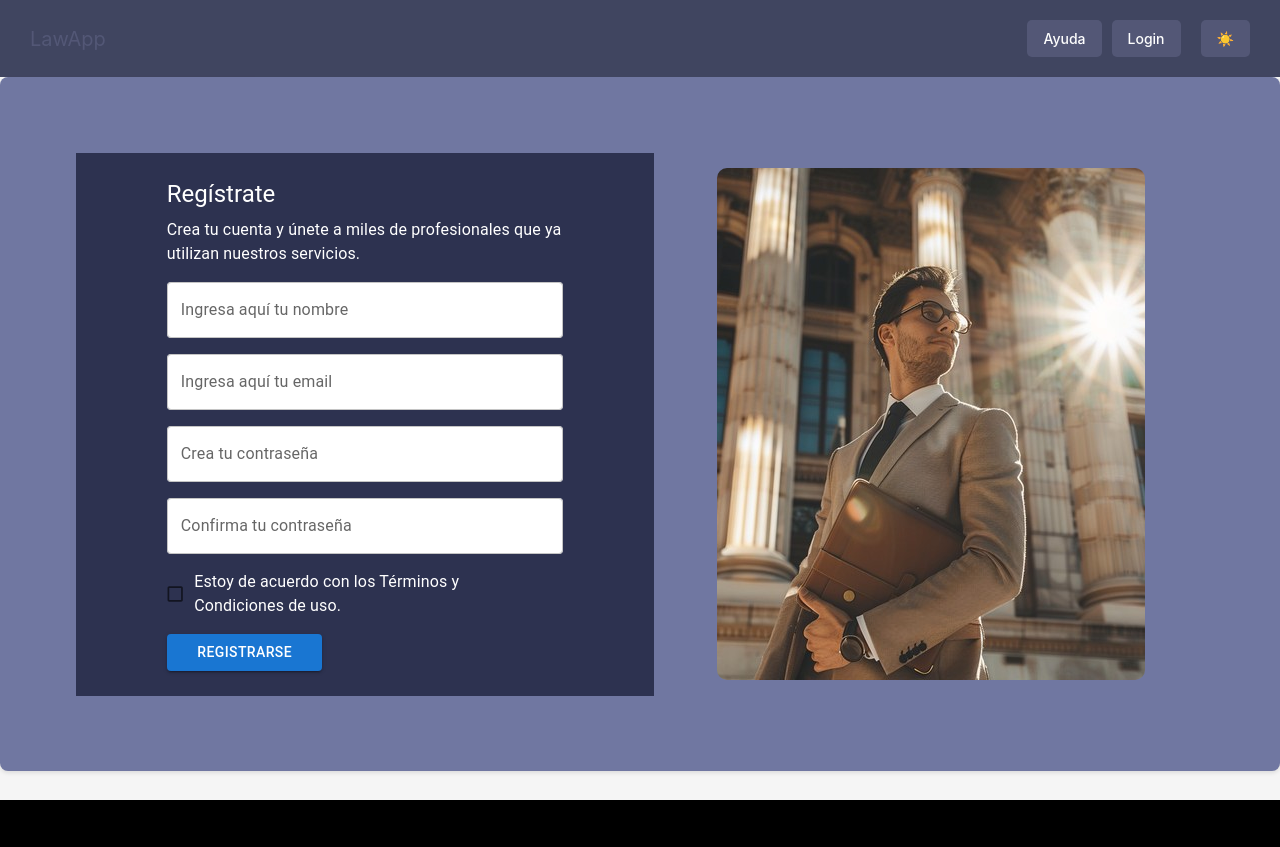
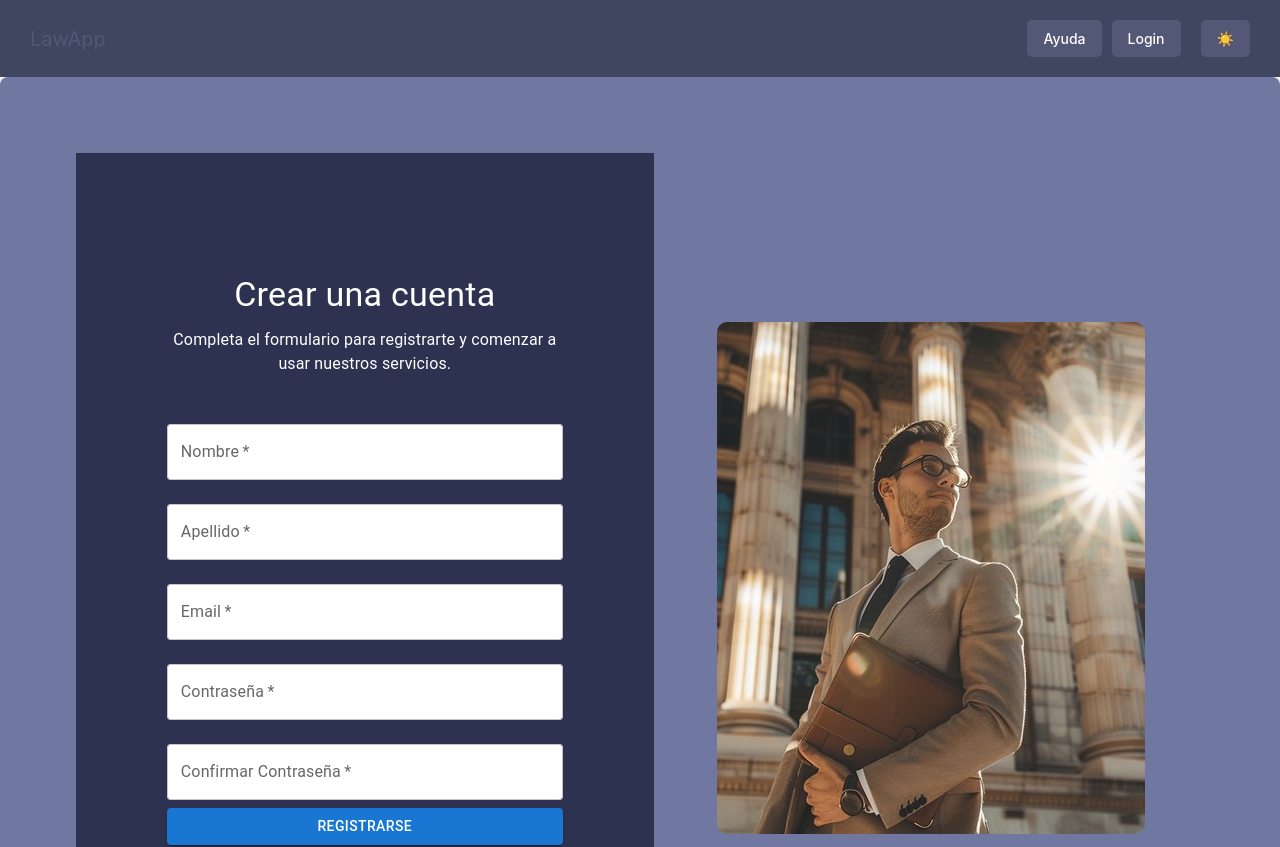
Before and after one commit to No-Country-simulation/s17-09-n-node-react, a React (Vite) app in the folder client/: page /register in a window 1280 px wide. Shown: the top 847 px of the page. Before the commit the page ends 800 px from the top, so only its background shows below. Built offline with nearby package versions, Linux system fonts and the light colour scheme.

Commit message:
feat: post users

```diff
--- a/client/src/modules/auth/components/Sign-in.tsx
+++ b/client/src/modules/auth/components/Sign-in.tsx
@@ -105,9 +105,8 @@ const Login = () => {
             required
             InputProps={{
               sx: {
-                backgroundColor: 'white', // Fondo blanco para el input
-                color: 'black', // Color del texto
-              },
+                backgroundColor: 'white',
+                color: 'black',               },
             }}
           />
 
--- a/client/src/modules/auth/components/Sign-up.tsx
+++ b/client/src/modules/auth/components/Sign-up.tsx
@@ -1,175 +1,232 @@
-import React, { useState, ChangeEvent, FormEvent } from 'react';
-import { TextField, Checkbox, FormControlLabel, Button, Typography, Container, Grid, FormHelperText } from '@mui/material';
+import React, { useState } from 'react';
+import { Link, useNavigate } from 'react-router-dom';
+import { TextField, Button, Typography, Container, Box, Alert } from '@mui/material';
 
-interface RegisterFormData {
-  name: string;
-  email: string;
-  password: string;
-  confirmPassword: string;
-  termsAccepted: boolean;
+const Register = () => {
+  const [name, setName] = useState<string>('');
+  const [lastName, setLastName] = useState<string>('');
+  const [email, setEmail] = useState<string>('');
+  const [password, setPassword] = useState<string>('');
+  const [confirmPassword, setConfirmPassword] = useState<string>('');
+  const [error, setError] = useState<string>('');
+  const [nameError, setNameError] = useState<string>('');
+  const [lastNameError, setLastNameError] = useState<string>('');
+  const [emailError, setEmailError] = useState<string>('');
+  const [passwordError, setPasswordError] = useState<string>('');
+  const [confirmPasswordError, setConfirmPasswordError] = useState<string>('');
+  const navigate = useNavigate();
+
+  // Validaciones
+  const validateName = (name: string) => {
+    if (name.trim().length === 0) {
+      setNameError('El nombre es obligatorio.');
+    } else {
+      setNameError('');
     }
-
-const Register: React.FC = () => {
-  const [formData, setFormData] = useState<RegisterFormData>({
-    name: '',
-    email: '',
-    password: '',
-    confirmPassword: '',
-    termsAccepted: false,
-  });
-
-  const [errors, setErrors] = useState<string[]>([]);
-  const [serverError, setServerError] = useState<string>('');
-
-  const handleChange = (e: ChangeEvent<HTMLInputElement>) => {
-    const { name, value, type, checked } = e.target;
-    setFormData(prev => ({
-      ...prev,
-      [name]: type === 'checkbox' ? checked : value,
-    }));
   };
 
-  const validateForm = () => {
-    const newErrors: string[] = [];
-    if (!formData.name) newErrors.push('Nombre es requerido.');
-    if (!formData.email) newErrors.push('Email es requerido.');
-    if (!formData.password) newErrors.push('Contraseña es requerida.');
-    if (formData.password !== formData.confirmPassword) newErrors.push('Las contraseñas no coinciden.');
-    if (!formData.termsAccepted) newErrors.push('Debe aceptar los términos y condiciones.');
-    setErrors(newErrors);
-    return newErrors.length === 0;
+  const validateLastName = (lastName: string) => {
+    if (lastName.trim().length === 0) {
+      setLastNameError('El apellido es obligatorio.');
+    } else {
+      setLastNameError('');
+    }
   };
 
-  const handleSubmit = async (e: FormEvent) => {
-    e.preventDefault();
-    if (validateForm()) {
+  const validateEmail = (email: string) => {
+    const emailRegex = /^[^\s@]+@[^\s@]+\.[^\s@]+$/;
+    if (!emailRegex.test(email)) {
+      setEmailError('Por favor, ingresa un email válido.');
+    } else {
+      setEmailError('');
+    }
+  };
+
+  const validatePassword = (password: string) => {
+    if (password.length < 8) {
+      setPasswordError('La contraseña debe tener al menos 8 caracteres.');
+    } else {
+      setPasswordError('');
+    }
+  };
+
+  const validateConfirmPassword = (confirmPassword: string) => {
+    if (confirmPassword !== password) {
+      setConfirmPasswordError('Las contraseñas no coinciden.');
+    } else {
+      setConfirmPasswordError('');
+    }
+  };
+
+  const handleSubmit = async (event: React.FormEvent<HTMLFormElement>) => {
+    event.preventDefault();
+
+    // Verificar si hay errores
+    if (nameError || lastNameError || emailError || passwordError || confirmPasswordError) {
+      setError('Por favor, corrige los errores antes de continuar.');
+    } else {
+      setError('');
+
+      // Envío de datos de registro a la API
       try {
-        const response = await fetch('/api/register', {
+        const response = await fetch('https://s17-09-n-node-react.onrender.com/api/v1/user/register', {
           method: 'POST',
           headers: {
             'Content-Type': 'application/json',
           },
-          body: JSON.stringify({
-            name: formData.name,
-            email: formData.email,
-            password: formData.password,
-          }),
+          body: JSON.stringify({ name, lastName, email, password }),
         });
 
-        if (!response.ok) {
-          const { message } = await response.json();
-          setServerError(message || 'Error en el servidor.');
+        if (response.status === 200) {
+          navigate('/login'); // Redirigir al login después del registro exitoso
+        } else if (response.status === 400) {
+          setError('Algunos campos no están completos.');
+        } else if (response.status === 409) {
+          setError('El email ya está registrado.');
         } else {
-          // Redirigir o mostrar mensaje de éxito
-          console.log('Registro exitoso');
+          setError('Error inesperado en el servidor.');
         }
       } catch (error) {
-        setServerError('Error en el servidor.');
+        setError('Error en el servidor.');
         console.log(error);
       }
     }
   };
 
   return (
-    <Container component="main" maxWidth="xs">
-      <Typography variant="h5" gutterBottom>
-        Regístrate
+    <Container maxWidth="xs">
+      <Box
+        display="flex"
+        flexDirection="column"
+        alignItems="center"
+        justifyContent="center"
+        minHeight="100vh"
+      >
+        <Typography variant="h4" component="h1" gutterBottom>
+          Crear una cuenta
         </Typography>
-      <Typography variant="body1" paragraph>
-        Crea tu cuenta y únete a miles de profesionales que ya utilizan nuestros servicios.
+        <Typography variant="body1" align="center" paragraph>
+          Completa el formulario para registrarte y comenzar a usar nuestros servicios.
         </Typography>
-      <form onSubmit={handleSubmit}>
-        <Grid container spacing={2}>
-          <Grid item xs={12}>
+        <form onSubmit={handleSubmit} style={{ width: '100%', marginTop: '1rem', color: 'white' }}>
           <TextField
+            label="Nombre"
+            variant="outlined"
             fullWidth
-              label="Ingresa aquí tu nombre"
-              name="name"
-              value={formData.name}
-              onChange={handleChange}
-              placeholder="Ingresa aquí tu nombre"
-              error={errors.includes('Nombre es requerido.')}
-              helperText={errors.includes('Nombre es requerido.') ? 'Nombre es requerido.' : ''}
-              InputProps={{ style: { backgroundColor: 'white' } }}  // Fondo blanco
+            margin="normal"
+            value={name}
+            onChange={(e) => {
+              setName(e.target.value);
+              validateName(e.target.value);
+            }}
+            error={!!nameError}
+            helperText={nameError}
+            required
+            InputProps={{
+              sx: {
+                backgroundColor: 'white',
+                color: 'black',
+              },
+            }}
           />
-          </Grid>
-
-          <Grid item xs={12}>
           <TextField
+            label="Apellido"
+            variant="outlined"
             fullWidth
-              label="Ingresa aquí tu email"
-              name="email"
-              value={formData.email}
-              onChange={handleChange}
-              placeholder="Ingresa aquí tu email"
-              type="email"
-              error={errors.includes('Email es requerido.')}
-              helperText={errors.includes('Email es requerido.') ? 'Email es requerido.' : ''}
-              InputProps={{ style: { backgroundColor: 'white' } }}  // Fondo blanco
+            margin="normal"
+            value={lastName}
+            onChange={(e) => {
+              setLastName(e.target.value);
+              validateLastName(e.target.value);
+            }}
+            error={!!lastNameError}
+            helperText={lastNameError}
+            required
+            InputProps={{
+              sx: {
+                backgroundColor: 'white',
+                color: 'black',
+              },
+            }}
           />
-          </Grid>
-
-          <Grid item xs={12}>
           <TextField
+            label="Email"
+            variant="outlined"
             fullWidth
-              label="Crea tu contraseña"
-              name="password"
-              value={formData.password}
-              onChange={handleChange}
-              placeholder="Crea tu contraseña"
+            margin="normal"
+            value={email}
+            onChange={(e) => {
+              setEmail(e.target.value);
+              validateEmail(e.target.value);
+            }}
+            error={!!emailError}
+            helperText={emailError}
+            required
+            InputProps={{
+              sx: {
+                backgroundColor: 'white',
+                color: 'black',
+              },
+            }}
+          />
+          <TextField
+            label="Contraseña"
             type="password"
-              error={errors.includes('Contraseña es requerida.')}
-              helperText={errors.includes('Contraseña es requerida.') ? 'Contraseña es requerida.' : ''}
-              InputProps={{ style: { backgroundColor: 'white' } }}  // Fondo blanco
+            variant="outlined"
+            fullWidth
+            margin="normal"
+            value={password}
+            onChange={(e) => {
+              setPassword(e.target.value);
+              validatePassword(e.target.value);
+            }}
+            error={!!passwordError}
+            helperText={passwordError}
+            required
+            InputProps={{
+              sx: {
+                backgroundColor: 'white',
+                color: 'black',
+              },
+            }}
           />
-          </Grid>
-
-          <Grid item xs={12}>
           <TextField
+            label="Confirmar Contraseña"
+            type="password"
+            variant="outlined"
             fullWidth
-              label="Confirma tu contraseña"
-              name="confirmPassword"
-              value={formData.confirmPassword}
-              onChange={handleChange}
-              placeholder="Confirma tu contraseña"
-              type="password"
-              error={errors.includes('Las contraseñas no coinciden.')}
-              helperText={errors.includes('Las contraseñas no coinciden.') ? 'Las contraseñas no coinciden.' : ''}
-              InputProps={{ style: { backgroundColor: 'white' } }}  // Fondo blanco
+            margin="normal"
+            value={confirmPassword}
+            onChange={(e) => {
+              setConfirmPassword(e.target.value);
+              validateConfirmPassword(e.target.value);
+            }}
+            error={!!confirmPasswordError}
+            helperText={confirmPasswordError}
+            required
+            InputProps={{
+              sx: {
+                backgroundColor: 'white',
+                color: 'black',
+              },
+            }}
           />
-          </Grid>
-
-          <Grid item xs={12}>
-            <FormControlLabel
-              control={
-                <Checkbox
-                  name="termsAccepted"
-                  checked={formData.termsAccepted}
-                  onChange={handleChange}
-                />
-              }
-              label="Estoy de acuerdo con los Términos y Condiciones de uso."
-            />
-            {errors.includes('Debe aceptar los términos y condiciones.') && (
-              <FormHelperText error>
-                Debe aceptar los términos y condiciones.
-              </FormHelperText>
+          {error && (
+            <Alert severity="error" style={{ marginBottom: '1rem' }}>
+              {error}
+            </Alert>
           )}
-          </Grid>
-
-          {serverError && (
-            <Grid item xs={12}>
-              <FormHelperText error>{serverError}</FormHelperText>
-            </Grid>
-          )}
-
-          <Grid item xs={5}>
           <Button type="submit" variant="contained" color="primary" fullWidth>
             Registrarse
           </Button>
-          </Grid>
-        </Grid>
         </form>
+        <Typography variant="body2" align="center" style={{ marginTop: '1rem' }}>
+          ¿Ya tienes una cuenta?{' '}
+          <Link to="/login" style={{ color: '#1976d2', textDecoration: 'none' }}>
+            Inicia sesión
+          </Link>
+        </Typography>
+      </Box>
     </Container>
   );
 };
```
Lines whose indentation alone changed are shown as unchanged.
